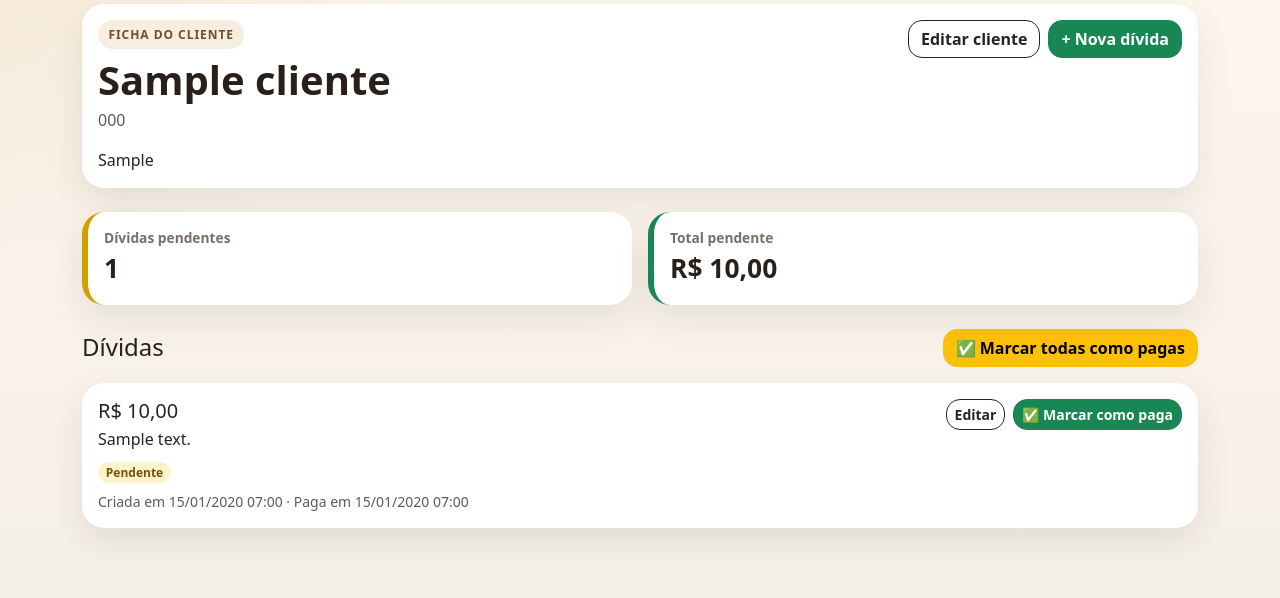
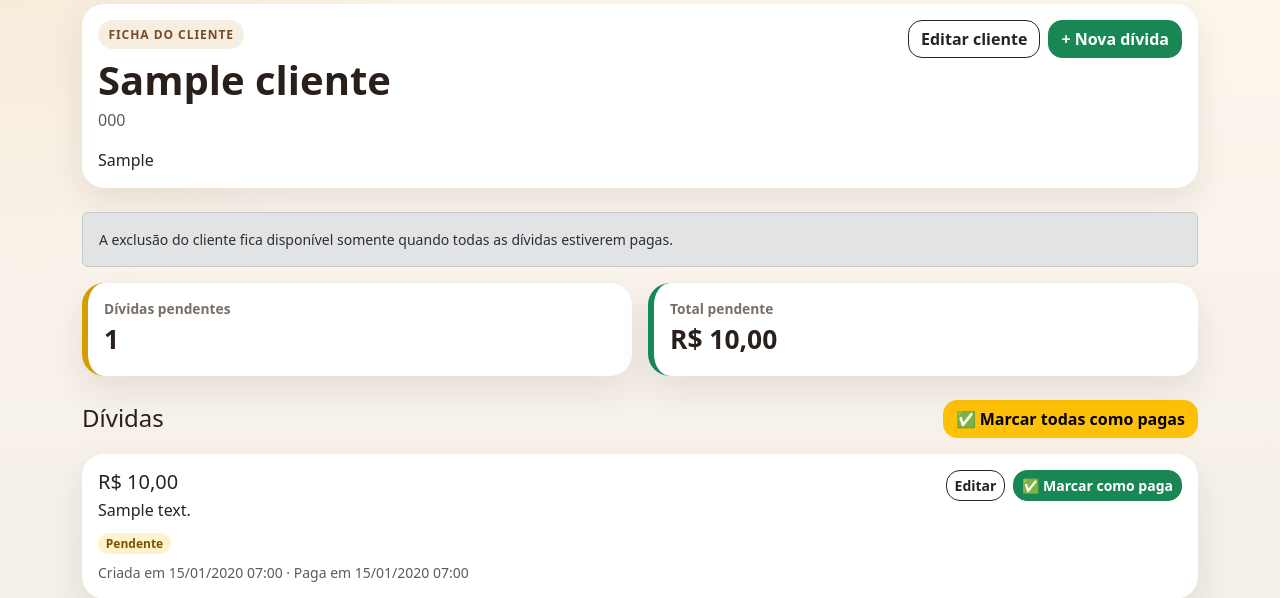
Before and after one commit to HeitorEmanuel/sistema-dividas-barbearia, a Django app: page /cliente/1/ in a window 1280 px wide. Shown: the part 154-752 px from the top of the page. Run offline with Django 5.2, Linux system fonts and the light colour scheme; a user stored in the database is signed in; tables that the repository leaves empty hold one stand-in row (values such as "Sample post").

Commit message:
feat: adiciona exclusão protegida na tela do cliente

```diff
--- a/clientes/templates/clientes/detalhe_cliente.html
+++ b/clientes/templates/clientes/detalhe_cliente.html
@@ -25,6 +25,11 @@
                 <a href="{% url 'editar_cliente' cliente.id %}" class="btn btn-outline-dark">
                     Editar cliente
                 </a>
+                {% if not qtd_pendentes %}
+                    <button type="button" class="btn btn-outline-danger" data-bs-toggle="modal" data-bs-target="#modalExcluirCliente">
+                        Excluir cliente
+                    </button>
+                {% endif %}
                 <a href="{% url 'nova_divida' %}?cliente={{ cliente.id }}" class="btn btn-success">
                     + Nova dívida
                 </a>
@@ -32,6 +37,12 @@
         </div>
     </div>
 </div>
+
+{% if qtd_pendentes %}
+    <div class="alert alert-secondary small">
+        A exclusão do cliente fica disponível somente quando todas as dívidas estiverem pagas.
+    </div>
+{% endif %}
 
 <div class="row g-3 mb-4">
     <div class="col-md-6">
@@ -158,5 +169,29 @@
             </div>
         </div>
     </div>
+{% else %}
+    <div class="modal fade" id="modalExcluirCliente" tabindex="-1" aria-hidden="true">
+        <div class="modal-dialog modal-dialog-centered">
+            <div class="modal-content rounded-4 border-0">
+                <div class="modal-header">
+                    <h5 class="modal-title">Excluir cliente</h5>
+                    <button type="button" class="btn-close" data-bs-dismiss="modal" aria-label="Fechar"></button>
+                </div>
+                <div class="modal-body">
+                    Tem certeza que deseja excluir <strong>{{ cliente.nome }}</strong>?
+                    <p class="text-danger small mt-2 mb-0">
+                        Esta ação também remove do banco as dívidas já pagas vinculadas a esse cliente e não pode ser desfeita pelo sistema.
+                    </p>
+                </div>
+                <div class="modal-footer">
+                    <button type="button" class="btn btn-outline-secondary" data-bs-dismiss="modal">Cancelar</button>
+                    <form method="post" action="{% url 'excluir_cliente' cliente.id %}" class="m-0">
+                        {% csrf_token %}
+                        <button type="submit" class="btn btn-danger">Excluir definitivamente</button>
+                    </form>
+                </div>
+            </div>
+        </div>
+    </div>
 {% endif %}
 {% endblock %}
```
